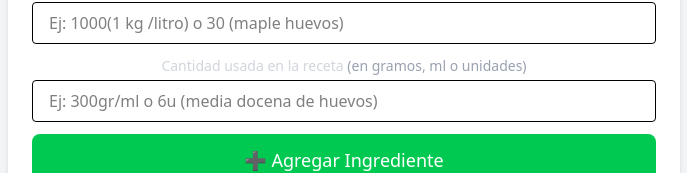
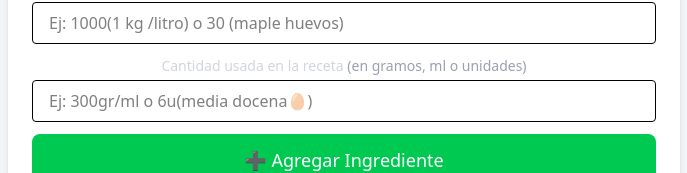
Before and after one commit to Syrrush/cuantoMeSalio, a React (Vite) app: page / in a window 1280 px wide. Both pictures are taken after a click on the button "➕ Nueva Receta". Shown: the part 384-557 px from the top of the page, without its empty margins (296-983 px from the left). Built offline with nearby package versions, Linux system fonts and the light colour scheme.

Commit message:
Mas ejemplos

```diff
--- a/src/components/Recipes.jsx
+++ b/src/components/Recipes.jsx
@@ -247,7 +247,7 @@ export default function App() {
   <input
               type="number"
               name="quantityUsed"
-              placeholder="Ej: 300gr/ml o 6u (media docena de huevos)"
+              placeholder="Ej: 300gr/ml o 6u(media docena🥚)"
               value={form.quantityUsed}
               onChange={handleChange}
               onKeyDown={handleKeyDown}
```
